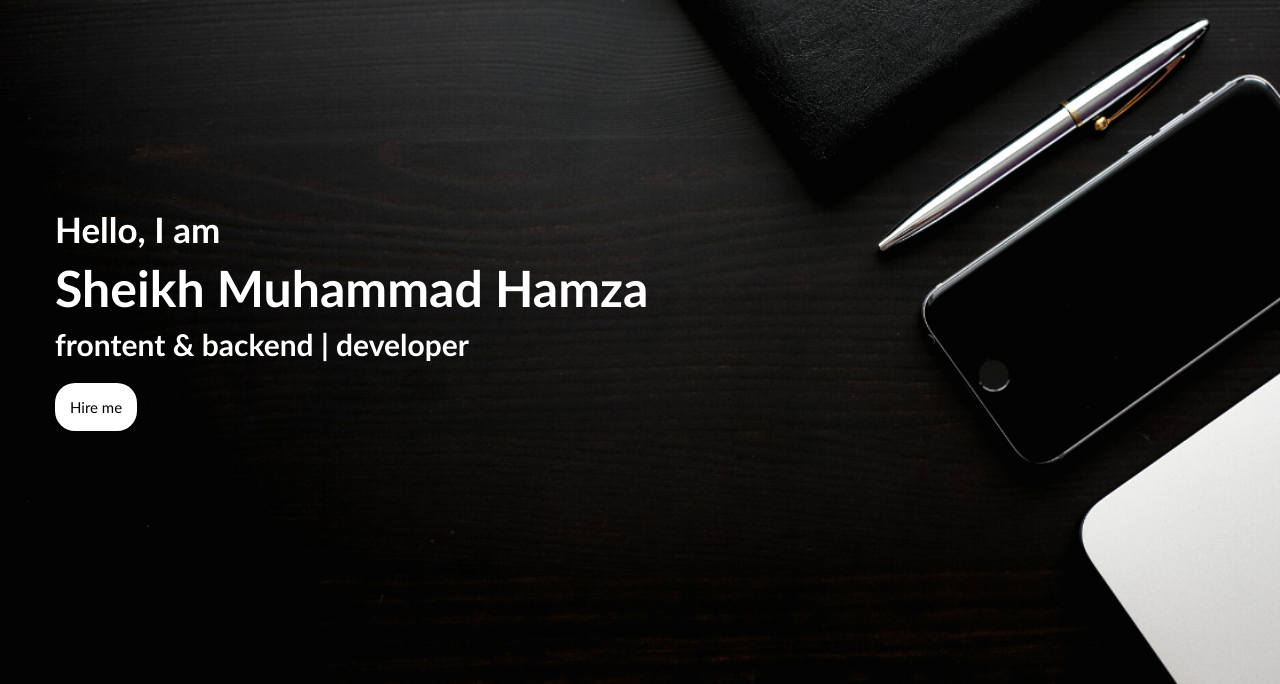
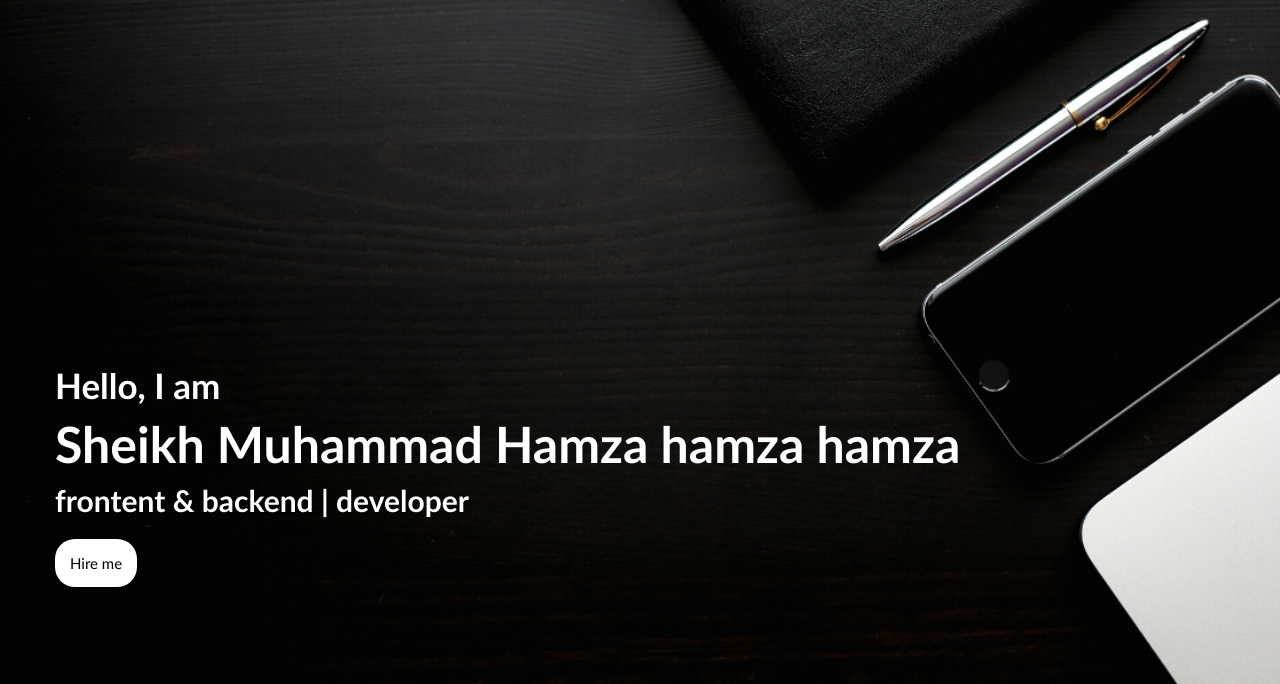
Before and after one commit to Hamzashiekh/portfolio.github.io, a plain HTML site: page index.html in a window 1280 px wide. Shown: the part 116-800 px from the top of the page. Drawn offline with nearby package versions, Linux system fonts and the light colour scheme.

Commit message:
update index.html

```diff
--- a/index.html
+++ b/index.html
@@ -64,7 +64,7 @@
         <div class="home-banner">
             <div class="home-content">
                 <h2 class="text1">Hello, I am</h2>
-                <h1 class="text2">Sheikh Muhammad Hamza</h1>
+                <h1 class="text2">Sheikh Muhammad Hamza hamza hamza </h1>
                 <h4 class="text3">frontent & backend | developer</h4>
                 <a href="#" class="">Hire me</a>
             </div>
```
